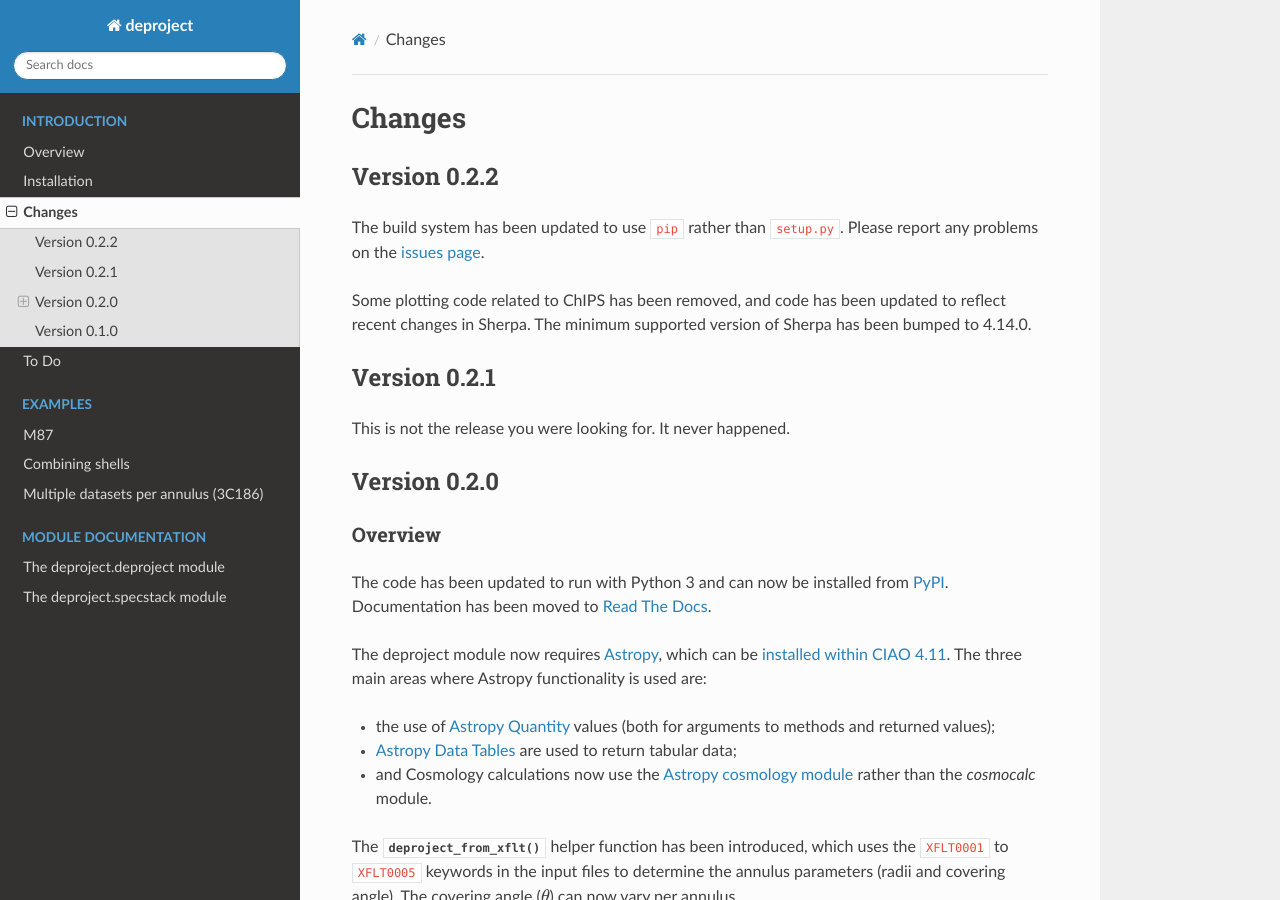
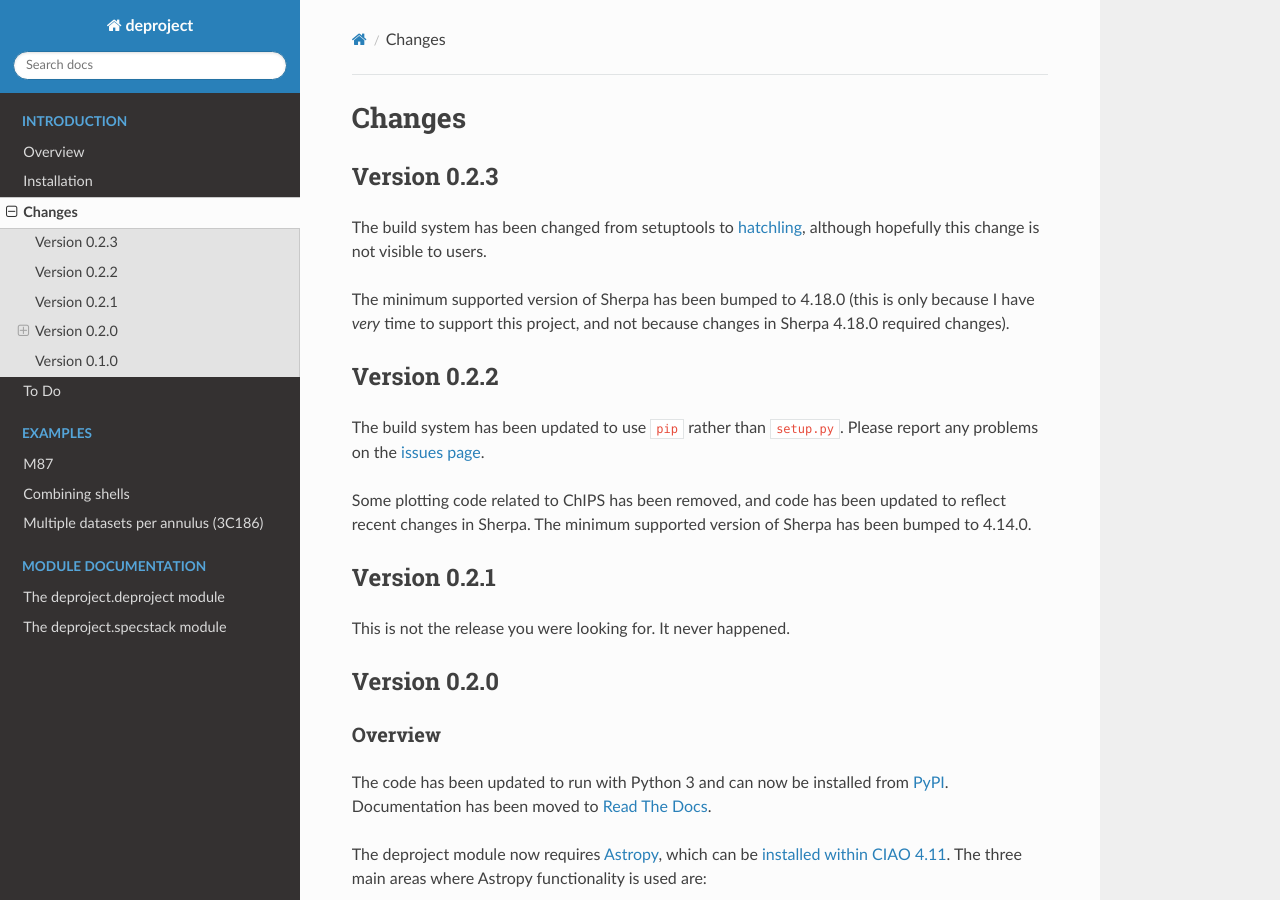
Before and after one commit to sherpa-deproject/deproject, a Sphinx documentation site: the page built from docs/changes.rst, in a window 1280 px wide and 900 px high. Built offline with Sphinx 7.4.7 and the Read the Docs theme 3.1.0, drawn with Linux system fonts in a browser that asks for light colours.

Commit message:
Add a changelog for 0.2.3 release

```diff
--- a/docs/changes.rst
+++ b/docs/changes.rst
@@ -4,6 +4,20 @@
 *******
 Changes
 *******
+
+.. _changes_023:
+
+Version 0.2.3
+=============
+
+The build system has been changed from setuptools to
+`hatchling <https://hatch.pypa.io/dev/config/build/>`_, although
+hopefully this change is not visible to users.
+
+The minimum supported version of Sherpa has been bumped to
+4.18.0 (this is only because I have *very* time to support this
+project, and not because changes in Sherpa 4.18.0 required
+changes).
 
 .. _changes_022:
 
```
